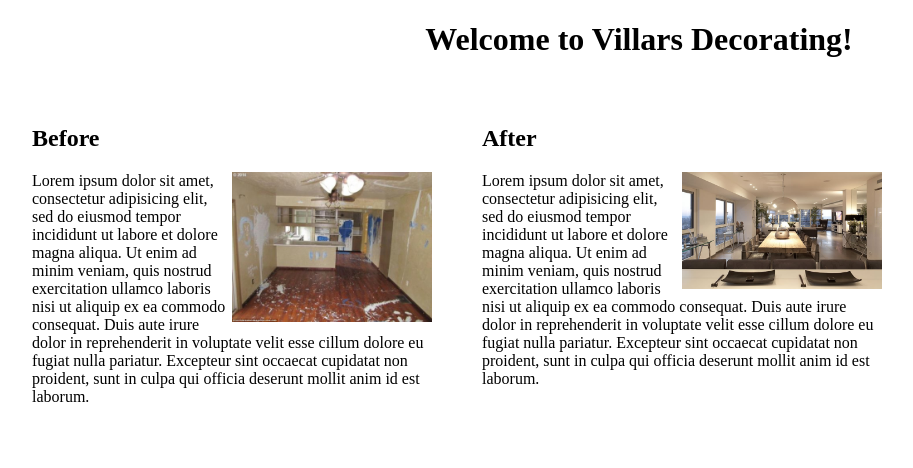
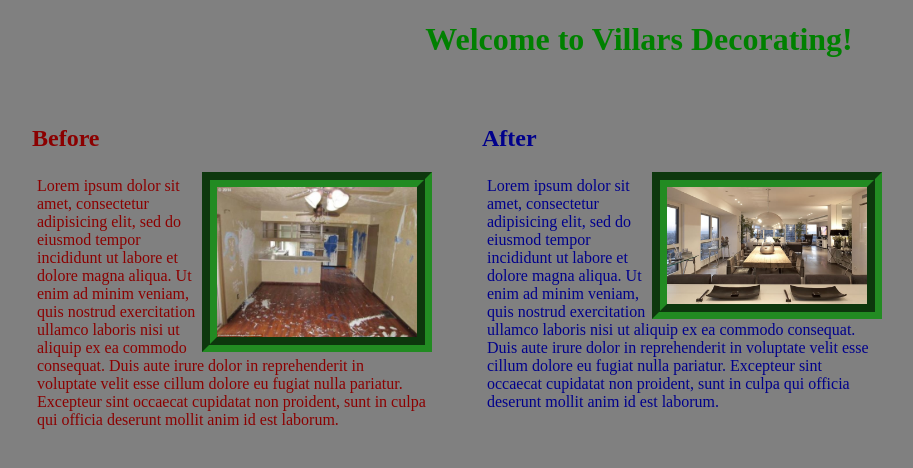
Before and after one commit to Dvillars/decorator, a plain HTML site: page index.html in a window 1280 px wide. Shown: the whole page, without its empty margins (1-914 px from the left). Drawn offline with Linux system fonts and the light colour scheme.

Commit message:
added padding, margin, and colors for text, background, and borders

```diff
--- a/css/styles.css
+++ b/css/styles.css
@@ -1,20 +1,32 @@
+body {
+  background-color: grey;
+}
+
 h1 {
   text-align: center;
+  color: green;
 }
 
 .before {
   float:left;
   width: 400px;
   margin: 25px;
+  color: darkred;
 }
 
 .after {
   float: left;
   width: 400px;
   margin: 25px;
+  color: darkblue;
 }
 
 img {
   float: right;
   width: 200px;
+  border: groove 15px forestgreen;
 }
+
+.para {
+  padding: 5px;
+}
--- a/index.html
+++ b/index.html
@@ -11,13 +11,13 @@
     <div class='before'>
       <h2>Before</h2>
       <img src="img/shithole.jpg" alt="a shithole of a house">
-      <p>Lorem ipsum dolor sit amet, consectetur adipisicing elit, sed do eiusmod tempor incididunt ut labore et dolore magna aliqua. Ut enim ad minim veniam, quis nostrud exercitation ullamco laboris nisi ut aliquip ex ea commodo consequat. Duis aute irure dolor in reprehenderit in voluptate velit esse cillum dolore eu fugiat nulla pariatur. Excepteur sint occaecat cupidatat non proident, sunt in culpa qui officia deserunt mollit anim id est laborum.</p>
+      <p class='para'>Lorem ipsum dolor sit amet, consectetur adipisicing elit, sed do eiusmod tempor incididunt ut labore et dolore magna aliqua. Ut enim ad minim veniam, quis nostrud exercitation ullamco laboris nisi ut aliquip ex ea commodo consequat. Duis aute irure dolor in reprehenderit in voluptate velit esse cillum dolore eu fugiat nulla pariatur. Excepteur sint occaecat cupidatat non proident, sunt in culpa qui officia deserunt mollit anim id est laborum.</p>
     </div>
 
     <div class="after">
       <h2>After</h2>
       <img src="img/nice.jpg" alt="a nice interior of a house">
-      <p>Lorem ipsum dolor sit amet, consectetur adipisicing elit, sed do eiusmod tempor incididunt ut labore et dolore magna aliqua. Ut enim ad minim veniam, quis nostrud exercitation ullamco laboris nisi ut aliquip ex ea commodo consequat. Duis aute irure dolor in reprehenderit in voluptate velit esse cillum dolore eu fugiat nulla pariatur. Excepteur sint occaecat cupidatat non proident, sunt in culpa qui officia deserunt mollit anim id est laborum.</p>
+      <p class='para'>Lorem ipsum dolor sit amet, consectetur adipisicing elit, sed do eiusmod tempor incididunt ut labore et dolore magna aliqua. Ut enim ad minim veniam, quis nostrud exercitation ullamco laboris nisi ut aliquip ex ea commodo consequat. Duis aute irure dolor in reprehenderit in voluptate velit esse cillum dolore eu fugiat nulla pariatur. Excepteur sint occaecat cupidatat non proident, sunt in culpa qui officia deserunt mollit anim id est laborum.</p>
     </div>
 
   </body>
```
